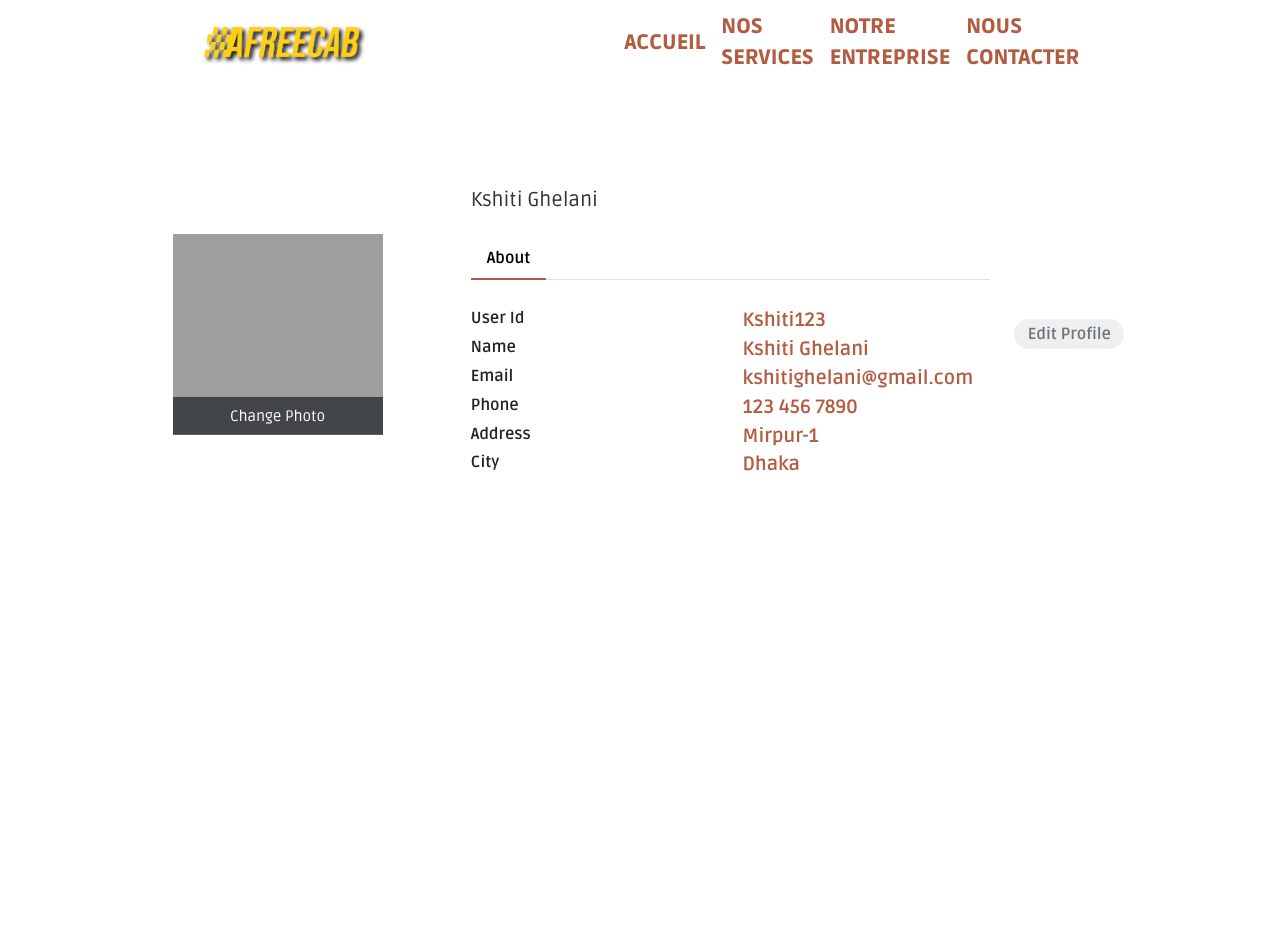
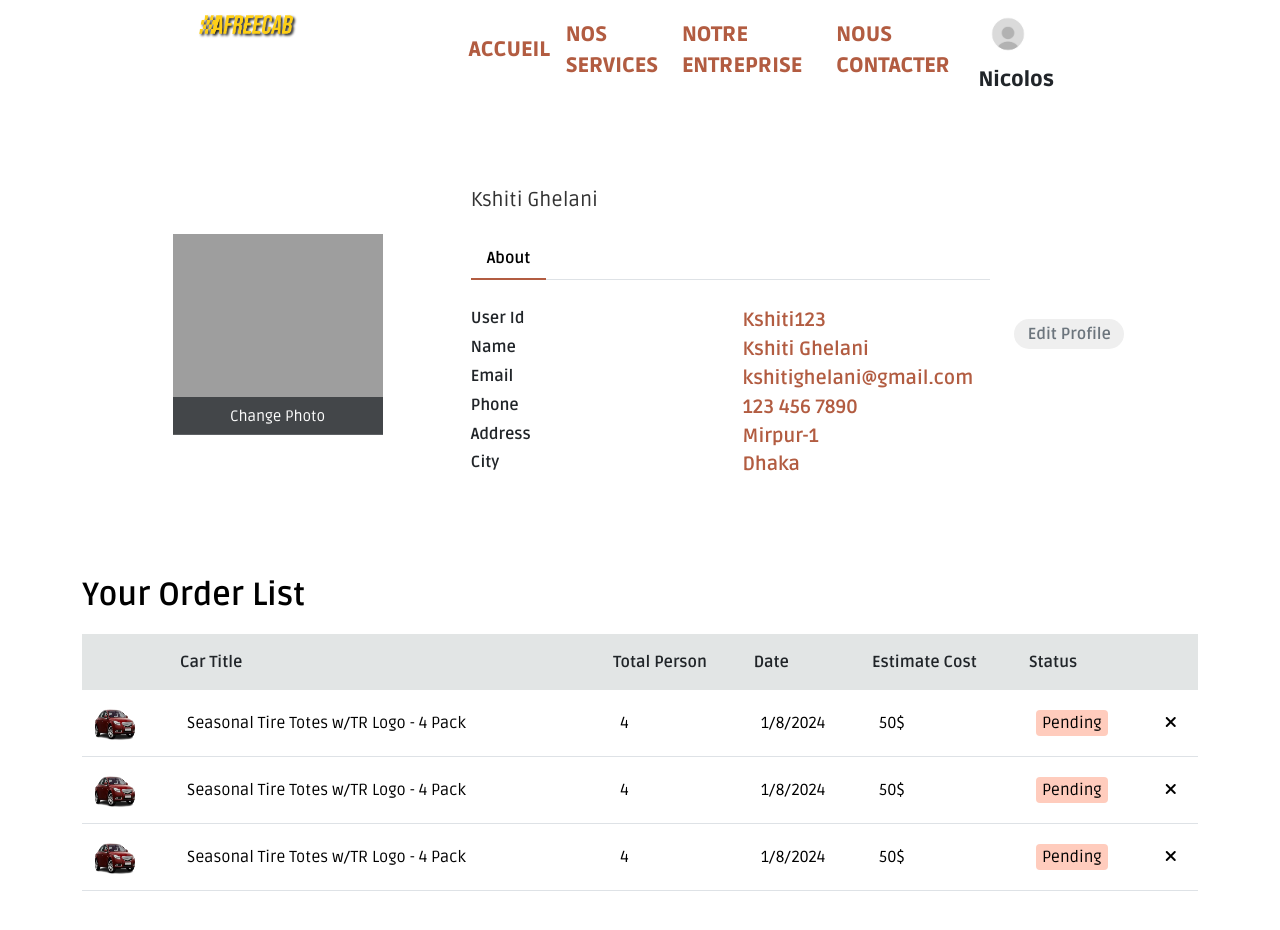
Before and after one commit to mohi14/afreecab-react, a React (Vite) app: page /userProfile in a window 1280 px wide. Shown: the top 930 px of the page. Before the commit the page ends 800 px from the top, so only its background shows below. Built offline with nearby package versions, Linux system fonts and the light colour scheme; grey boxes are pictures that could not be loaded.

Commit message:
order list page added

```diff
--- a/package.json
+++ b/package.json
@@ -12,6 +12,7 @@
   "dependencies": {
     "react": "^18.2.0",
     "react-dom": "^18.2.0",
+    "react-icons": "^5.0.1",
     "react-router-dom": "^6.21.1"
   },
   "devDependencies": {
--- a/src/App.css
+++ b/src/App.css
@@ -133,7 +133,7 @@ text-align: center;
   }
 
   .header_site>.section_header>figure {
-    width: 50%;
+    width: 70%;
     height: auto;
   }
 
@@ -143,7 +143,7 @@ text-align: center;
   }
 
   .header_site>.section_header>.nav_header {
-    width: 50%;
+    width: 70%;
     height: auto;
   }
 
--- a/src/components/Header/Header.jsx
+++ b/src/components/Header/Header.jsx
@@ -1,5 +1,6 @@
 import React from 'react'
 import logo from '../../assets/afreecab_logo_alt.png'
+import user from '../../assets/user.avif'
 import { Link } from 'react-router-dom';
 
 const Header = () => {
@@ -16,7 +17,12 @@ const Header = () => {
                             <li className="item_menu_header"><Link to="/services">NOS SERVICES</Link></li>
                             <li className="item_menu_header"><Link to="/entreprise">NOTRE ENTREPRISE</Link></li>
                             <li className="item_menu_header"><Link to="/contact">NOUS CONTACTER</Link></li>
-                            {/* <li className="item_menu_header"><Link to="/contact">Order</Link></li> */}
+                            <li className="item_menu_header">
+                                <Link to="/userProfile">
+                                    <img style={{ height: "60px", width: "60px" }} src={user} alt="" />
+                                    <span className='text-dark'> Nicolos </span>
+                                </Link>
+                            </li>
                         </ul>
 
                     </nav>
--- a/src/index.css
+++ b/src/index.css
@@ -54,7 +54,7 @@ ul>li {
   color: #000;
 }
 
-a {
+.item_menu_header a {
   text-decoration: none;
   color: #B25C41;
 
@@ -123,6 +123,9 @@ text-align: center;
     position: fixed;
     top: 0;
     z-index: 999;
+    display: flex;
+    align-items: center;
+    height: 100px;
   }
 
   .header_site>.section_header {
@@ -133,7 +136,7 @@ text-align: center;
   }
 
   .header_site>.section_header>figure {
-    width: 50%;
+    width: 30%;
     height: auto;
   }
 
@@ -143,7 +146,7 @@ text-align: center;
   }
 
   .header_site>.section_header>.nav_header {
-    width: 50%;
+    width: 70%;
     height: auto;
   }
 
--- a/src/pages/OrderList/OrderList.jsx
+++ b/src/pages/OrderList/OrderList.jsx
@@ -5,7 +5,7 @@ const OrderList = () => {
     return (
         <>
 
-            <div style={{ marginTop: "150px" }}>
+            <div style={{ marginTop: "0px",marginBottom:"100px" }}>
                 <div className="container">
                     <h4 className=' order_list_title'>Your Order List</h4>
 
@@ -59,8 +59,6 @@ const OrderList = () => {
                                 <td className=''>
                                     <button className='status_btn'>Pending</button>
                                 </td>
-
-
                                 <td ><i className="fa-solid fa-xmark"></i></td>
                             </tr>
 
--- a/src/pages/UpdateUserProfile/UpdateUserProfile.jsx
+++ b/src/pages/UpdateUserProfile/UpdateUserProfile.jsx
@@ -1,17 +1,54 @@
-import React from 'react'
+import React, { useRef, useState } from 'react'
 import './UpdateUserProfile.css'
-import profile from '../../assets/profile.jpg'
+import { CiCamera } from "react-icons/ci";
+
 const UpdateUserProfile = () => {
+
+    const fileInputRef = useRef(null);
+    const [selectedImage, setSelectedImage] = useState(null);
+
+    const handleImageClick = () => {
+        fileInputRef.current?.click();
+    };
+
+    const handleFileChange = (event) => {
+        const selectedFile = event.target.files?.[0];
+        if (selectedFile) {
+            const imageUrl = URL.createObjectURL(selectedFile);
+            setSelectedImage(imageUrl);
+        }
+    };
+
     return (
         <>
             <div className="container">
                 <div className='profile_container'>
                     <h4 className='order_list_title text-center'>Update Your Profile</h4>
-                    <div>
+                    <form>
                         <div className=''>
                             <div className="profile_card">
                                 <div className="text-center">
-                                    <img className='' src={profile} alt="" />
+                                    <div class="profile-img">
+                                        <input
+                                            type="file"
+                                            ref={fileInputRef}
+                                            style={{ display: 'none' }}
+                                            onChange={handleFileChange}
+                                        />
+                                        <div className="position-relative m-auto mb-[20px]" style={{ position: 'relative', width: '300px', height: '200px' }}>
+                                            <img
+                                                src={selectedImage || "https://encrypted-tbn0.gstatic.com/images?q=tbn:ANd9GcS52y5aInsxSm31CvHOFHWujqUx_wWTS9iM6s7BAm21oEN_RiGoog"}
+                                                alt="Selected"
+                                                layout="fill"
+                                                objectFit="cover"
+                                                onClick={handleImageClick}
+                                                style={{ borderRadius: "50%" }}
+                                            />
+                                            <div className="position-absolute" style={{bottom:"36%",right:"79px"}}>
+                                                <CiCamera />
+                                            </div>
+                                        </div>
+                                    </div>
                                 </div>
                                 <div className="row">
                                     <div className="col-lg-6">
@@ -55,7 +92,7 @@ const UpdateUserProfile = () => {
                                 <button className='update_btn'>Update</button>
                             </div>
                         </div>
-                    </div>
+                    </form>
 
                 </div>
             </div>
--- a/src/pages/UserProfile/UserProfile.jsx
+++ b/src/pages/UserProfile/UserProfile.jsx
@@ -1,6 +1,7 @@
 import React, { useRef, useState } from 'react'
 import './UserProfile.css'
 import { Link } from 'react-router-dom'
+import OrderList from '../OrderList/OrderList';
 
 const UserProfile = () => {
 
@@ -119,9 +120,7 @@ const UserProfile = () => {
                         </div>
                         <div class="col-md-2">
                             <Link to="/updateUserProfile">
-
                                 <input type="submit" class="profile-edit-btn" name="btnAddMore" value="Edit Profile" />
-
                             </Link>
                         </div>
                     </div>
@@ -129,6 +128,10 @@ const UserProfile = () => {
                 </form>
             </div>
 
+            {/* booking list */}
+            <OrderList />
+
+
         </>
     )
 }
```
Also changed, not shown: src/Routes/routes.jsx (line endings or trailing spaces), src/assets/user.avif (added), 1 other file (tests, documents, lock files or other folders).
